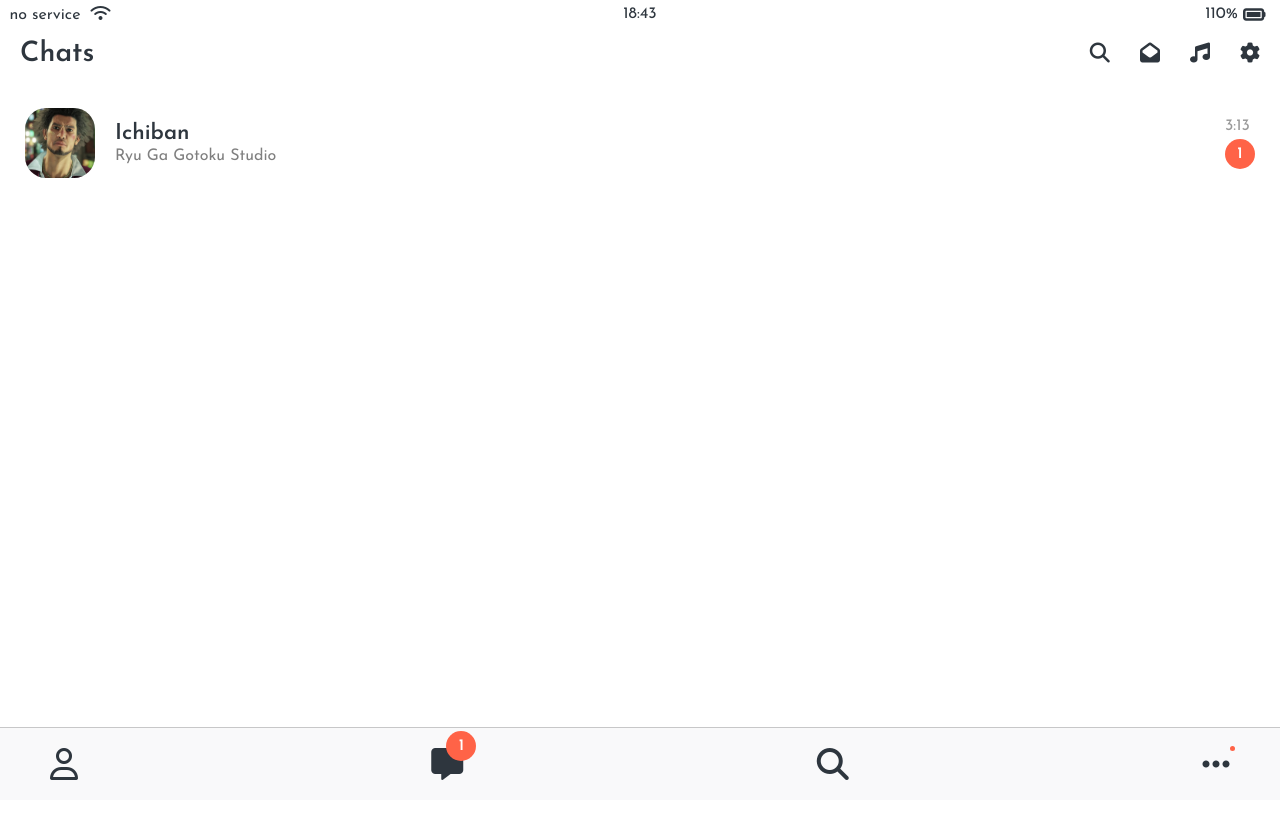
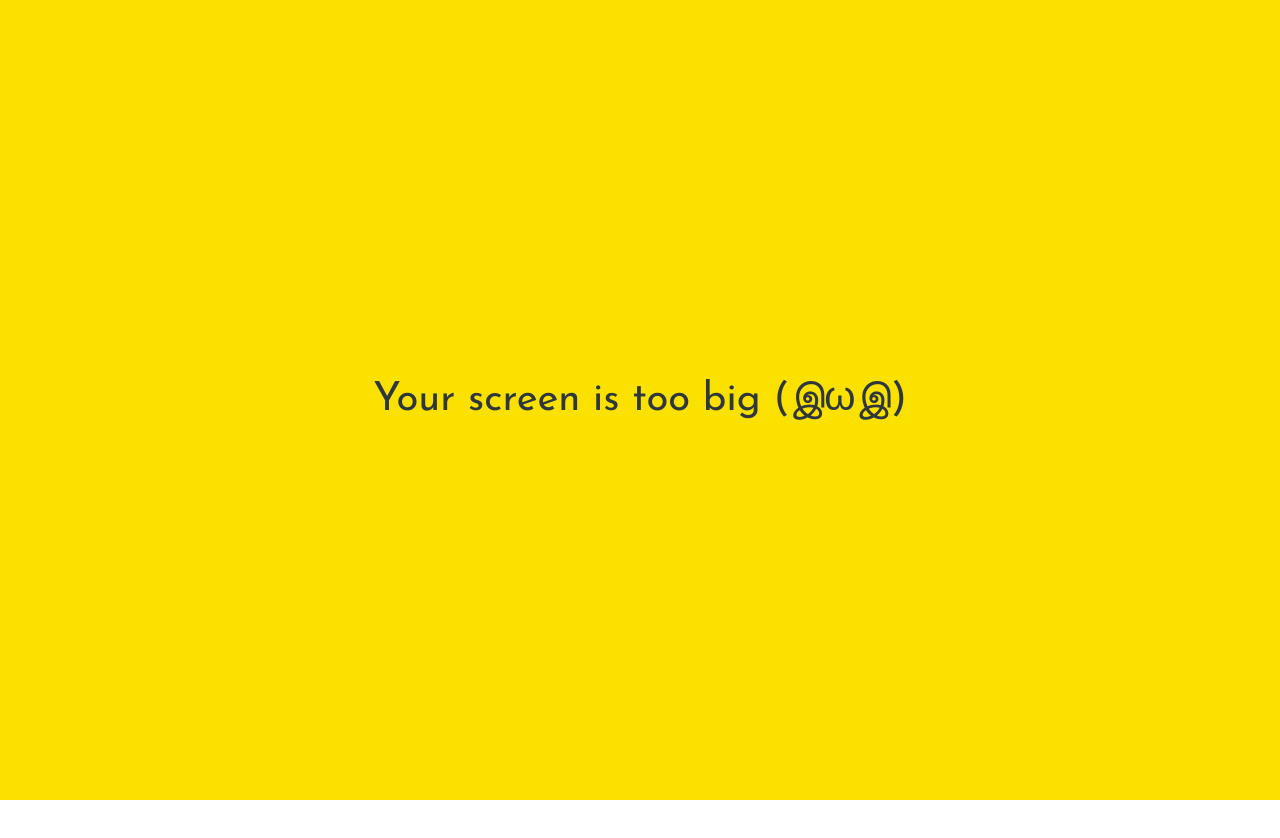
Before and after one commit to xftujoipufm/kokoa-clone-2025, a plain HTML site: page chats.html in a window 1280 px wide. Shown: the top 838 px of the page. Drawn offline with Linux system fonts and the light colour scheme; a web font is replaced by a local one.

Commit message:
2025-05-22

```diff
--- a/chats.html
+++ b/chats.html
@@ -79,6 +79,10 @@
         </ul>
     </nav>
 
+    <div id="no-mobile">
+        <span>Your screen is too big (இωஇ)</span>
+    </div>
+
     <script src="https://kit.fontawesome.com/2dae9276c2.js" crossorigin="anonymous"></script>
 </body>
 </html>
```
Also changed, not shown: screenshots/01.png (deleted), screenshots/02.png (deleted), screenshots/03.png (deleted), screenshots/04.png (deleted), screenshots/05.png (deleted), screenshots/06.png (deleted), screenshots/07.png (deleted), screenshots/09.png (deleted).
